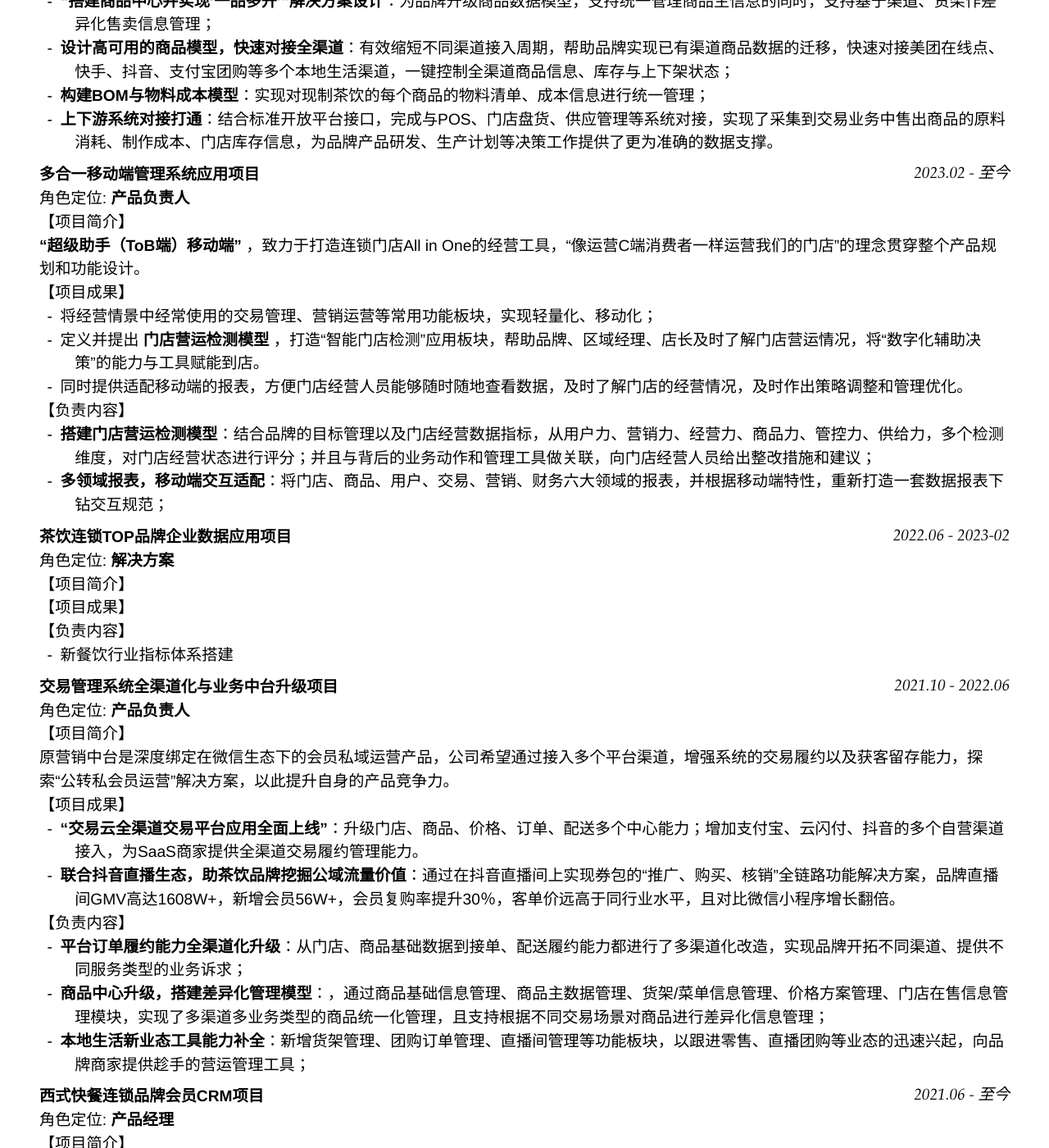
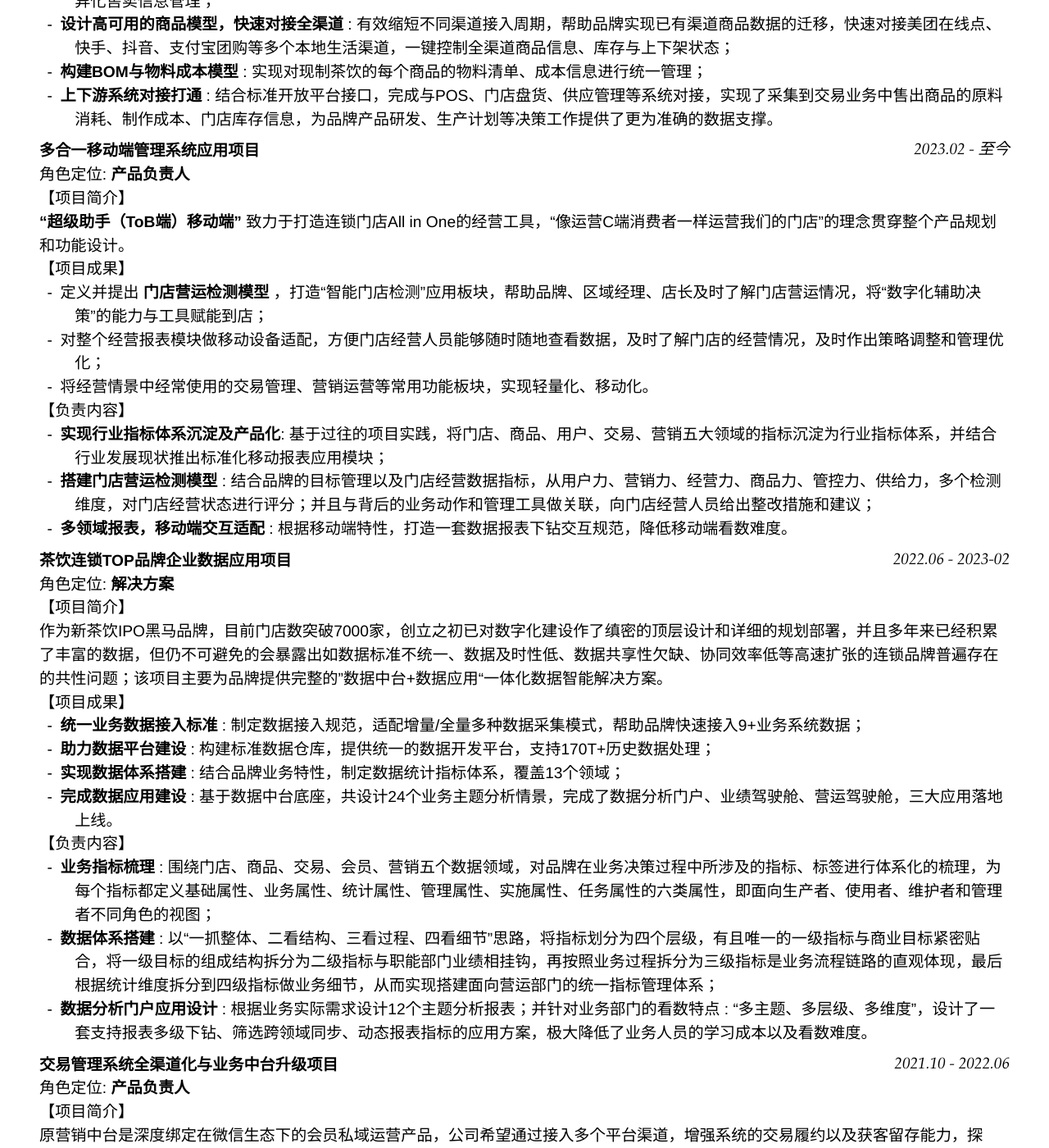
Before and after one commit to Jvcon/cv-zh, a Jekyll site: the page built from index.md, in a window 1280 px wide and 1400 px high, scrolled down 1978 px. Shown: the whole window at 82% size. Built offline with Jekyll 4.4.1, drawn with Linux system fonts in a browser that asks for light colours; nearby versions of some CDN libraries; some of the changed text lies outside the part shown.

Commit message:
feat(index.md): feat: update resumes on 20240422

```diff
--- a/index.md
+++ b/index.md
@@ -14,12 +14,12 @@ age: 25岁
 
 {% include cv-contact.html %}
 
-> 关键词： 营销，中台，数字化，餐饮零售，
+> 关键词 :  营销，中台，数字化，餐饮零售，
 
 ## 简介
 
 - 5年以上SaaS数字化产品全生命周期管理经验，负责面向新餐饮零售、本地生活领域的产品项目的规划、设计及管理工作；
-- 3年为餐饮头部品牌提供企业数字化转型的产品解决方案经验：曾服务书亦、茶百道、COCO、Peet's等茶饮/咖啡品牌；海底捞、杨国福、吉野家、汉堡王、麦当劳等餐饮品牌；
+- 3年为餐饮头部品牌提供企业数字化转型的产品解决方案经验 : 曾服务书亦、茶百道、COCO、Peet's等茶饮/咖啡品牌；海底捞、杨国福、吉野家、汉堡王、麦当劳等餐饮品牌；
 - 拥有业务中台的商品、交易、会员、营销等多个领域的模型设计、中心搭建以及重构的项目经验；
 - 曾在数据中台项目中，负责数据模型设计、新餐饮行业指标体系搭建工作。
 
@@ -34,7 +34,7 @@ _云徙_ 是国内领先的新一代企业级数字化技术服务商，致力
 - 负责“云徙GOS - 数盈运营平台”SaaS产品规划及产品迭代管理工作，主导产品整体规划、产品方案设计规范制定工作，负责部门日常的产品设计方案与解决方案评审工作；
 - 负责 _“交易云全渠道交易平台”_ 的重构以及业务中台升级工作，主导开放平台接口设计规范制定；
 - 负责 _“洞察云数据驱动运营平台”_ 产品线的规划以及迭代工作，主导数据采集方案梳理、以及标准指标库设计工作；
-- 为多个大型连锁品牌，提供全渠道数字化营销产品解决方案，解决主数据统一、全渠道交易履约、全域会员运营的数字化企业管理诉求；
+- 为多个大型连锁品牌，提供全渠道数字化营销产品解决方案，解决主数据统一、全渠道交易履约、全域会员运营的数字化企业管理诉求。
 
 ### __餐道信息科技有限公司__    `2019.08 - 2021.06`
 
@@ -42,11 +42,10 @@ __产品经理__
 
 _餐道_ 为2000+餐饮商家提供连锁管理、门店管理、骑手配送＆运力管理、生态服务商应用管理、数据分析等一体化的O2O解决方案，产品线有SaaS O2O、业务中台、数据中台等。
 
-- 全权负责 __"全渠道餐饮管理系统"__ 的产品规划，产品生命周期管理工作，主要负责餐品、订单、营销中心模块的核心功能设计工作；
+- 全权负责 __"全渠道餐饮管理系统"__ 的产品规划，产品生命周期管理工作，主要负责商品、订单、营销中心模块的核心功能设计工作；
 - 参与 __业务中台__ 设计与框架结构建设工作，在业务中台项目中主导共享业务层的设计工作;
 - 与所负责产品线内的研发、测试团队沟通，并管理产品迭代工作；
-- 协助产品部门方案评估、需求评审、需求下发工作；
-- 协助产品上线后的反馈收集、更新迭代、故障响应的工作。
+- 协助产品部门方案评估、需求评审、需求下发工作、上线后的反馈收集、故障响应的工作。
 
 ### __微餐时代信息科技有限公司__  `2017.11 – 2019.08`
 
@@ -79,9 +78,7 @@ _微餐时代_ 致力于餐饮管理系统研发的创业公司，主要产品
 
 <!-- TODO: 外送、新业务成长期 -->
 
-
 【项目简介】
-
 
 【项目成果】
 
@@ -103,10 +100,10 @@ _微餐时代_ 致力于餐饮管理系统研发的创业公司，主要产品
 
 【负责内容】
 
-- __“搭建商品中心并实现‘一品多开’”解决方案设计__：为品牌升级商品数据模型，支持统一管理商品主信息的同时，支持基于渠道、货架作差异化售卖信息管理；
-- __设计高可用的商品模型，快速对接全渠道__：有效缩短不同渠道接入周期，帮助品牌实现已有渠道商品数据的迁移，快速对接美团在线点、快手、抖音、支付宝团购等多个本地生活渠道，一键控制全渠道商品信息、库存与上下架状态；
-- __构建BOM与物料成本模型__：实现对现制茶饮的每个商品的物料清单、成本信息进行统一管理；
-- __上下游系统对接打通__：结合标准开放平台接口，完成与POS、门店盘货、供应管理等系统对接，实现了采集到交易业务中售出商品的原料消耗、制作成本、门店库存信息，为品牌产品研发、生产计划等决策工作提供了更为准确的数据支撑。
+- __“搭建商品中心并实现‘一品多开’”解决方案设计__ : 为品牌升级商品数据模型，支持统一管理商品主信息的同时，支持基于渠道、货架作差异化售卖信息管理；
+- __设计高可用的商品模型，快速对接全渠道__ : 有效缩短不同渠道接入周期，帮助品牌实现已有渠道商品数据的迁移，快速对接美团在线点、快手、抖音、支付宝团购等多个本地生活渠道，一键控制全渠道商品信息、库存与上下架状态；
+- __构建BOM与物料成本模型__ : 实现对现制茶饮的每个商品的物料清单、成本信息进行统一管理；
+- __上下游系统对接打通__ : 结合标准开放平台接口，完成与POS、门店盘货、供应管理等系统对接，实现了采集到交易业务中售出商品的原料消耗、制作成本、门店库存信息，为品牌产品研发、生产计划等决策工作提供了更为准确的数据支撑。
 
 ### __多合一移动端管理系统应用项目__ `2023.02 - 至今`
 
@@ -116,31 +113,40 @@ _微餐时代_ 致力于餐饮管理系统研发的创业公司，主要产品
 
 【项目简介】
 
-__“超级助手（ToB端）移动端”__ ，致力于打造连锁门店All in One的经营工具，“像运营C端消费者一样运营我们的门店”的理念贯穿整个产品规划和功能设计。
+__“超级助手（ToB端）移动端”__ 致力于打造连锁门店All in One的经营工具，“像运营C端消费者一样运营我们的门店”的理念贯穿整个产品规划和功能设计。
 
 【项目成果】
 
-- 将经营情景中经常使用的交易管理、营销运营等常用功能板块，实现轻量化、移动化；
-- 定义并提出 __门店营运检测模型__ ，打造“智能门店检测”应用板块，帮助品牌、区域经理、店长及时了解门店营运情况，将“数字化辅助决策”的能力与工具赋能到店。
-- 同时提供适配移动端的报表，方便门店经营人员能够随时随地查看数据，及时了解门店的经营情况，及时作出策略调整和管理优化。
+- 定义并提出 __门店营运检测模型__ ，打造“智能门店检测”应用板块，帮助品牌、区域经理、店长及时了解门店营运情况，将“数字化辅助决策”的能力与工具赋能到店；
+- 对整个经营报表模块做移动设备适配，方便门店经营人员能够随时随地查看数据，及时了解门店的经营情况，及时作出策略调整和管理优化；
+- 将经营情景中经常使用的交易管理、营销运营等常用功能板块，实现轻量化、移动化。
 
 【负责内容】
-- __搭建门店营运检测模型__：结合品牌的目标管理以及门店经营数据指标，从用户力、营销力、经营力、商品力、管控力、供给力，多个检测维度，对门店经营状态进行评分；并且与背后的业务动作和管理工具做关联，向门店经营人员给出整改措施和建议；
-- __多领域报表，移动端交互适配__：将门店、商品、用户、交易、营销、财务六大领域的报表，并根据移动端特性，重新打造一套数据报表下钻交互规范；
+
+- __实现行业指标体系沉淀及产品化__: 基于过往的项目实践，将门店、商品、用户、交易、营销五大领域的指标沉淀为行业指标体系，并结合行业发展现状推出标准化移动报表应用模块；
+- __搭建门店营运检测模型__ : 结合品牌的目标管理以及门店经营数据指标，从用户力、营销力、经营力、商品力、管控力、供给力，多个检测维度，对门店经营状态进行评分；并且与背后的业务动作和管理工具做关联，向门店经营人员给出整改措施和建议；
+- __多领域报表，移动端交互适配__ : 根据移动端特性，打造一套数据报表下钻交互规范，降低移动端看数难度。
 
 ### __茶饮连锁TOP品牌企业数据应用项目__ `2022.06 - 2023-02`
-
-<!-- TODO: 行业指标、门店数据应用、驾驶舱、数字化运营决策 -->
 
 角色定位: __解决方案__
 
 【项目简介】
 
+作为新茶饮IPO黑马品牌，目前门店数突破7000家，创立之初已对数字化建设作了缜密的顶层设计和详细的规划部署，并且多年来已经积累了丰富的数据，但仍不可避免的会暴露出如数据标准不统一、数据及时性低、数据共享性欠缺、协同效率低等高速扩张的连锁品牌普遍存在的共性问题；该项目主要为品牌提供完整的”数据中台+数据应用“一体化数据智能解决方案。
+
 【项目成果】
+
+- __统一业务数据接入标准__ : 制定数据接入规范，适配增量/全量多种数据采集模式，帮助品牌快速接入9+业务系统数据；
+- __助力数据平台建设__ : 构建标准数据仓库，提供统一的数据开发平台，支持170T+历史数据处理；
+- __实现数据体系搭建__  : 结合品牌业务特性，制定数据统计指标体系，覆盖13个领域；
+- __完成数据应用建设__  : 基于数据中台底座，共设计24个业务主题分析情景，完成了数据分析门户、业绩驾驶舱、营运驾驶舱，三大应用落地上线。
 
 【负责内容】
 
-- 新餐饮行业指标体系搭建
+- __业务指标梳理__ : 围绕门店、商品、交易、会员、营销五个数据领域，对品牌在业务决策过程中所涉及的指标、标签进行体系化的梳理，为每个指标都定义基础属性、业务属性、统计属性、管理属性、实施属性、任务属性的六类属性，即面向生产者、使用者、维护者和管理者不同角色的视图；
+- __数据体系搭建__ : 以“一抓整体、二看结构、三看过程、四看细节”思路，将指标划分为四个层级，有且唯一的一级指标与商业目标紧密贴合，将一级目标的组成结构拆分为二级指标与职能部门业绩相挂钩，再按照业务过程拆分为三级指标是业务流程链路的直观体现，最后根据统计维度拆分到四级指标做业务细节，从而实现搭建面向营运部门的统一指标管理体系；
+- __数据分析门户应用设计__ : 根据业务实际需求设计12个主题分析报表；并针对业务部门的看数特点 : “多主题、多层级、多维度”，设计了一套支持报表多级下钻、筛选跨领域同步、动态报表指标的应用方案，极大降低了业务人员的学习成本以及看数难度。
 
 ### __交易管理系统全渠道化与业务中台升级项目__ `2021.10 - 2022.06`
 
@@ -152,15 +158,14 @@ __“超级助手（ToB端）移动端”__ ，致力于打造连锁门店All in
 
 【项目成果】
 
-- __“交易云全渠道交易平台应用全面上线”__：升级门店、商品、价格、订单、配送多个中心能力；增加支付宝、云闪付、抖音的多个自营渠道接入，为SaaS商家提供全渠道交易履约管理能力。
-- __联合抖音直播生态，助茶饮品牌挖掘公域流量价值__：通过在抖音直播间上实现券包的“推广、购买、核销”全链路功能解决方案，品牌直播间GMV高达1608W+，新增会员56W+，会员复购率提升30％，客单价远高于同行业水平，且对比微信小程序增长翻倍。
+- __交易云全渠道交易平台应用全面上线__ : 升级门店、商品、价格、订单、配送多个中心能力；增加支付宝、云闪付、抖音的多个自营渠道接入，为SaaS商家提供全渠道交易履约管理能力；
+- __联合抖音直播生态，助茶饮品牌挖掘公域流量价值__ : 通过在抖音直播间上实现券包的“推广、购买、核销”全链路功能解决方案，品牌直播间GMV高达1608W+，新增会员56W+，会员复购率提升30％，客单价远高于同行业水平，且对比微信小程序增长翻倍。
 
 【负责内容】
 
-- __平台订单履约能力全渠道化升级__：从门店、商品基础数据到接单、配送履约能力都进行了多渠道化改造，实现品牌开拓不同渠道、提供不同服务类型的业务诉求；
-- __商品中心升级，搭建差异化管理模型__：，通过商品基础信息管理、商品主数据管理、货架/菜单信息管理、价格方案管理、门店在售信息管理模块，实现了多渠道多业务类型的商品统一化管理，且支持根据不同交易场景对商品进行差异化信息管理；
-- __本地生活新业态工具能力补全__：新增货架管理、团购订单管理、直播间管理等功能板块，以跟进零售、直播团购等业态的迅速兴起，向品牌商家提供趁手的营运管理工具；
-
+- __平台订单履约能力全渠道化升级__ : 从门店、商品基础数据到接单、配送履约能力都进行了多渠道化改造，实现品牌开拓不同渠道、提供不同服务类型的业务诉求；
+- __商品中心升级，搭建差异化管理模型__ : 通过商品基础信息管理、商品主数据管理、货架/菜单信息管理、价格方案管理、门店在售信息管理模块，实现了多渠道多业务类型的商品统一化管理，且支持根据不同交易场景对商品进行差异化信息管理；
+- __本地生活新业态工具能力补全__ : 新增货架管理、团购订单管理、直播间管理等功能板块，以跟进零售、直播团购等业态的迅速兴起，向品牌商家提供趁手的营运管理工具。
 
 ### __西式快餐连锁品牌会员CRM项目__ `2021.06 - 至今`
 
@@ -180,10 +185,10 @@ __“超级助手（ToB端）移动端”__ ，致力于打造连锁门店All in
 
 【负责内容】
 
-- __营销优惠模型升级，引入垂类新玩法__：针对西式快餐的加配、转配特有的业务情景，升级优惠模型以及营销引擎，支持对加（转）配的优惠同享或互斥的控制，将线下消费体验无缝迁移到线上，在丰富了营销玩法的同时，保留了其业务特点；
-- __多个交易系统集成方案__：负责交易系统集成方案设计，并完成营销领域的开放平台接口设计，支持对接品牌的POS、点单小程序、三方售券平台、银行异业合作售券平台等；实现多渠道会员信息的沉淀，会员资产（包含优惠券、储值）的查询、获取、核销全链路打通；
-- __新增付费会员的权益种类，助力品牌打造权益矩阵__：付费会员在原“一次性发放礼包”的基础上，新增支持“交易专享价”、“周期性礼包”以及“联名权益”种类，帮助品牌打造了“乐聚卡”“通吃礼包”等多种付费权益；
-- __ToB储值礼品卡解决方案__：在消费者端的礼品卡基础功能之上，向商家提供了企业端的员工管理、储值管理，以及品牌端流水结算模块，实现企业自主为员工充值，周期与品牌结算的业务应用闭环；帮助品牌针对B端市场开拓出增长新业务。
+- __营销优惠模型升级，引入垂类新玩法__ : 针对西式快餐的加配、转配特有的业务情景，升级优惠模型以及营销引擎，支持对加（转）配的优惠同享或互斥的控制，将线下消费体验无缝迁移到线上，在丰富了营销玩法的同时，保留了其业务特点；
+- __多个交易系统集成方案__ : 负责交易系统集成方案设计，并完成营销领域的开放平台接口设计，支持对接品牌的POS、点单小程序、三方售券平台、银行异业合作售券平台等；实现多渠道会员信息的沉淀，会员资产（包含优惠券、储值）的查询、获取、核销全链路打通；
+- __新增付费会员的权益种类，助力品牌打造权益矩阵__ : 付费会员在原“一次性发放礼包”的基础上，新增支持“交易专享价”、“周期性礼包”以及“联名权益”种类，帮助品牌打造了“乐聚卡”“通吃礼包”等多种付费权益；
+- __ToB储值礼品卡解决方案__ : 在消费者端的礼品卡基础功能之上，向商家提供了企业端的员工管理、储值管理，以及品牌端流水结算模块，实现企业自主为员工充值，周期与品牌结算的业务应用闭环；帮助品牌针对B端市场开拓出增长新业务。
 
 ### __餐道业务中台__    `2020.08 - 2021.06`
 
@@ -196,9 +201,9 @@ __“超级助手（ToB端）移动端”__ ，致力于打造连锁门店All in
 【负责内容】
 
 - __业务中台产品规划__:在业务中台项目中作为公共业务层的主要负责人，负责公共业务层和各领域业务层的业务共性分析、框架规划及研发迭代管理工作；
-- __公共业务层中映射管理与转换机制的方案设计__：动态适配供应商与第三方平台的标准/定制化对接需求，形成标准OneID体系；
-- __核心领域中心规划与设计__：主要负责各领域业务层中的商户中心、账号中心、餐品中心、交易中心的规划与方案设计，针对业务架构进行梳理，实现共性业务抽象，减少各业务线重复功能建设，有效减低产研边际成本；
-- __统一账号体系搭建__：基于RABC-ABAC实现统一账号体系搭建，集中管理各业务系统的功能与数据权限。
+- __公共业务层中映射管理与转换机制的方案设计__ : 动态适配供应商与第三方平台的标准/定制化对接需求，形成标准OneID体系；
+- __核心领域中心规划与设计__ : 主要负责各领域业务层中的商户中心、账号中心、餐品中心、交易中心的规划与方案设计，针对业务架构进行梳理，实现共性业务抽象，减少各业务线重复功能建设，有效减低产研边际成本；
+- __统一账号体系搭建__ : 基于RABC-ABAC实现统一账号体系搭建，集中管理各业务系统的功能与数据权限。
 
 ### __餐饮管理系统轻量版__    `2020.10 - 2021.06`
 
@@ -210,9 +215,9 @@ __“超级助手（ToB端）移动端”__ ，致力于打造连锁门店All in
 
 【负责内容】
 
-- __主导轻量版产品规划__：负责整体产品形态与功能规划，主要负责门店、订单、打印功能模块的需求设计工作；
-- __“自助建店”核心功能设计__：结合开放平台第三方对接资源，在应用内实现外卖平台、配送公司、云打印的全链路商家自动授权；
-- __重构功能与服务订阅能力，实现单店开通业务__：单门店能够按照模块授权开通，不同商家可以按自身不同的需求购买功能模块和享用增值服务，有效降低商家初期准入门槛。
+- __主导轻量版产品规划__ : 负责整体产品形态与功能规划，主要负责门店、订单、打印功能模块的需求设计工作；
+- __“自助建店”核心功能设计__ : 结合开放平台第三方对接资源，在应用内实现外卖平台、配送公司、云打印的全链路商家自动授权；
+- __重构功能与服务订阅能力，实现单店开通业务__ : 单门店能够按照模块授权开通，不同商家可以按自身不同的需求购买功能模块和享用增值服务，有效降低商家初期准入门槛。
 
 ### __全渠道餐饮管理系统__    `2019.08 - 2020.08`
 
@@ -220,7 +225,7 @@ __“超级助手（ToB端）移动端”__ ，致力于打造连锁门店All in
 
 【项目简介】
 
-为某连锁茶饮品牌搭建全渠道餐饮管理系统，帮助其打通外卖、小程序、堂食多个订单渠道，快速接入会员系统，实现门店、餐品、订单、会员、活动的统一管理。
+服务某连锁茶饮品牌战略合作客户，搭建全渠道餐饮管理系统，帮助其打通外卖、小程序、堂食多个订单渠道，快速接入会员系统，实现门店、餐品、订单、会员、活动的统一管理。
 
 【负责内容】
 
@@ -230,24 +235,25 @@ __“超级助手（ToB端）移动端”__ ，致力于打造连锁门店All in
 - 负责设计并实现面向对象的统一审核发布方案，能够根据业务需要选择性的将信息同步至目标渠道，保障对象信息同步的准确性；
 - 主导重构账号权限体系，增加数据权限规则模块，能够契合商家不同业务需求，为不同账号/账号组调整数据权限，满足连锁餐饮集团对数据隔离及安全性的要求。
 
-### __餐饮门店管理系统(微餐助手HD&微打印)__  `2017.11 – 2019.08`
+### __餐饮门店管理系统__  `2017.11 – 2019.08`
 
 角色定位: __产品负责人__
 
 【项目简介】
+餐饮门店管理系统由微餐助手HD、微打印、商户后台三个应用组成 :
 
-- 微餐助手HD是餐饮门店的核心APP，集餐桌点餐、快餐点餐、在线点餐、外卖接单、会员管理、菜品管理、交班日结多项功能为一体的餐饮管理APP；
-- 微打印作为门店的打印服务的调度中心，承载来自微餐助手等多种应用终端的打印任务，并统一管理和调度外置打印硬件，可以实现局域网内跨设备、多模板、多情景的打印任务；
-- 商户后台，集功能开通、门店管理、菜品信息、会员营销、库存管理于一体的管理后台。
+- __微餐助手HD__  : 餐饮门店的核心APP，集餐桌点餐、快餐点餐、在线点餐、外卖接单、会员管理、菜品管理、交班日结多项功能为一体的餐饮管理APP；
+- __微打印__  : 作为门店的打印服务的调度中心，承载来自微餐助手等多种应用终端的打印任务，并统一管理和调度外置打印硬件，可以实现局域网内跨设备、多模板、多情景的打印任务；
+- __商户后台__: 集功能开通、门店管理、菜品信息、会员营销、库存管理于一体的管理后台。
 
 【负责内容】
 
 - 全权负责微餐助手HD项目，跟进从内测版到正式版上线全过程，以及后续版本迭代，输出原型和PRD文档约48份，完成该项目63次需求迭代；
 - 负责会员营销模块的从0到1，结合RFM模型打造会员营销体系，支持多种餐饮营销活动，并对接打通主流外卖平台的营销玩法；
 - 负责功能模块插件化设计工作，可以实现功能模块组合收费，以支撑运营部门的产品营销策略；
-- 提出使用智能识别网络链路方案，降低用户使用成本，同时提高安装团队的部署效率，网络硬件配置从1小时缩短至20分钟内即可完成；
-- 重新规划“业务终端-微打印-打印机”的打印业务模型，历经三次方案调整，出单率提高6%，目前约达98.74%；
-- 主导商户后台PWA化工作，既保留易于访问、可索引的特性，又可获得接近移动终端原生应用的交互体验，以及离线缓存的特性，降低用户使用门槛。
+- 提出 __局域网发现服务设备配对解决方案__ : 降低用户使用成本，同时提高安装团队的部署效率，网络硬件配置从1小时缩短至20分钟内即可完成；
+- __重新规划“业务终端-微打印-打印机”打印业务模型__ : 历经三次方案调整，出单率提高6%，目前约达98.74%；
+- __主导商户后台项目PWA化__: 既保留易于访问、可索引的特性，又可获得接近移动终端原生应用的交互体验，以及离线缓存的特性，降低用户使用门槛。
 
 ### __小程序报表助手(微餐云报表)__ `2018.07 - 2019.08`
 
@@ -259,7 +265,7 @@ __“超级助手（ToB端）移动端”__ ，致力于打造连锁门店All in
 
 【负责内容】
 
-- 负责数据统计指标的定义，以及小程序应用的需求设计工作；
+- 负责会员、交易两个领域的统计指标的定义，以及小程序应用的需求设计工作；
 - 推动研发团队对小程序进行重构，提高了代码复用率和研发效率，增强了对不同小程序平台的兼容性；
 - 重构后，通过敏捷迭代的方式实现微信、支付宝两个平台小程序的同步上线。
 
```
